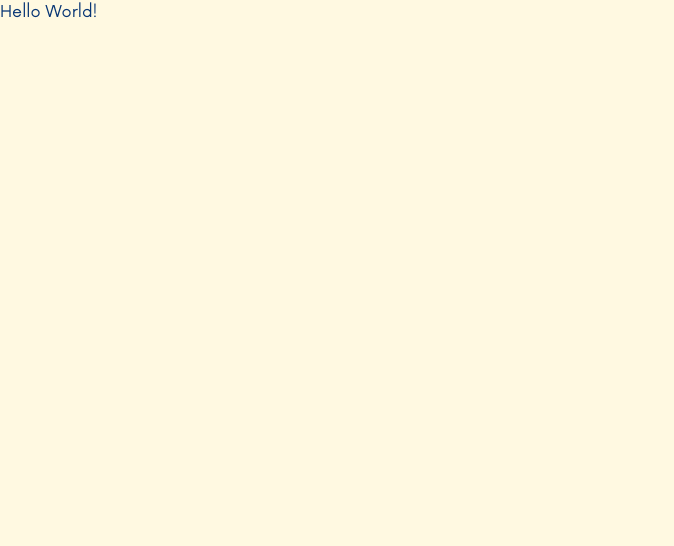
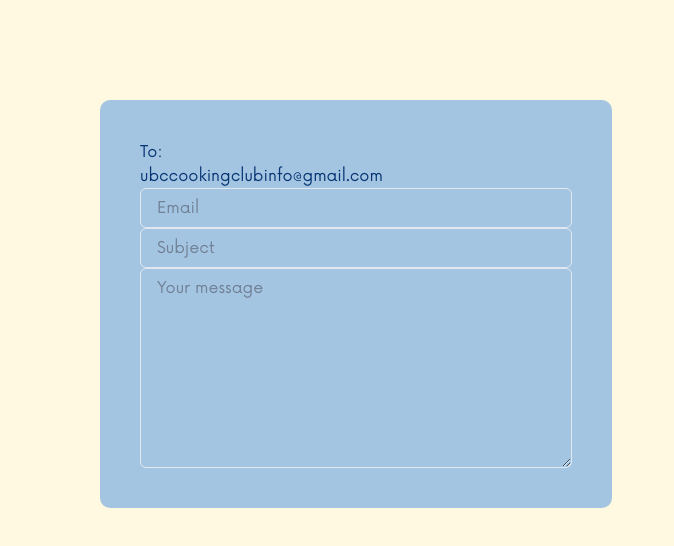
Before and after one commit to ubc-cooking/cooking-club-ubc, a Next.js app: page / in a window 1280 px wide. Shown: the top 546 px of the page, without its empty margins (0-674 px from the left). Built offline with nearby package versions, Linux system fonts and the light colour scheme.

Commit message:
Feat: Added basic components for contact form

```diff
--- a/src/app/page.tsx
+++ b/src/app/page.tsx
@@ -1,5 +1,7 @@
 import { Text } from "@chakra-ui/react";
+import { Contact } from "@/components/contact-form/Contact";
 
 export default function Home() {
-  return <Text>Hello World!</Text>;
+  // return <Text>Hello World!</Text>;
+  return (<Contact />)
 }
--- /dev/null
+++ b/src/components/contact-form/Contact.tsx
@@ -0,0 +1,11 @@
+import { ChakraProvider } from "@chakra-ui/react";
+import theme from "../../theme/index"
+import { Form } from "./Form";
+
+export function Contact() {
+    return (
+        <ChakraProvider theme={theme}>
+            <Form />
+        </ChakraProvider>
+    )
+}
--- /dev/null
+++ b/src/components/contact-form/Form.tsx
@@ -0,0 +1,27 @@
+"use client";
+
+import theme from "../../theme/index"
+import { useState } from "react";
+import { useForm } from "react-hook-form";
+import { Box, Text, Input, Textarea, Button } from "@chakra-ui/react";
+
+export function Form() {
+    const {register, handleSubmit} = useForm();
+    const [data, setData] = useState("");
+    const inputMargins = 30
+
+    return (
+        <Box
+            borderRadius='10px'
+            width='40%'
+            margin='100px'
+            backgroundColor='accent'
+            p={10}>
+            <Text>To: <span><Text>ubccookingclubinfo@gmail.com</Text></span></Text>
+            <Input size='md' placeholder="Email" />
+            <Input size='md' placeholder="Subject" />
+            <Textarea size='md' placeholder="Your message" height={200}/>
+
+        </Box>
+    )
+}
```
